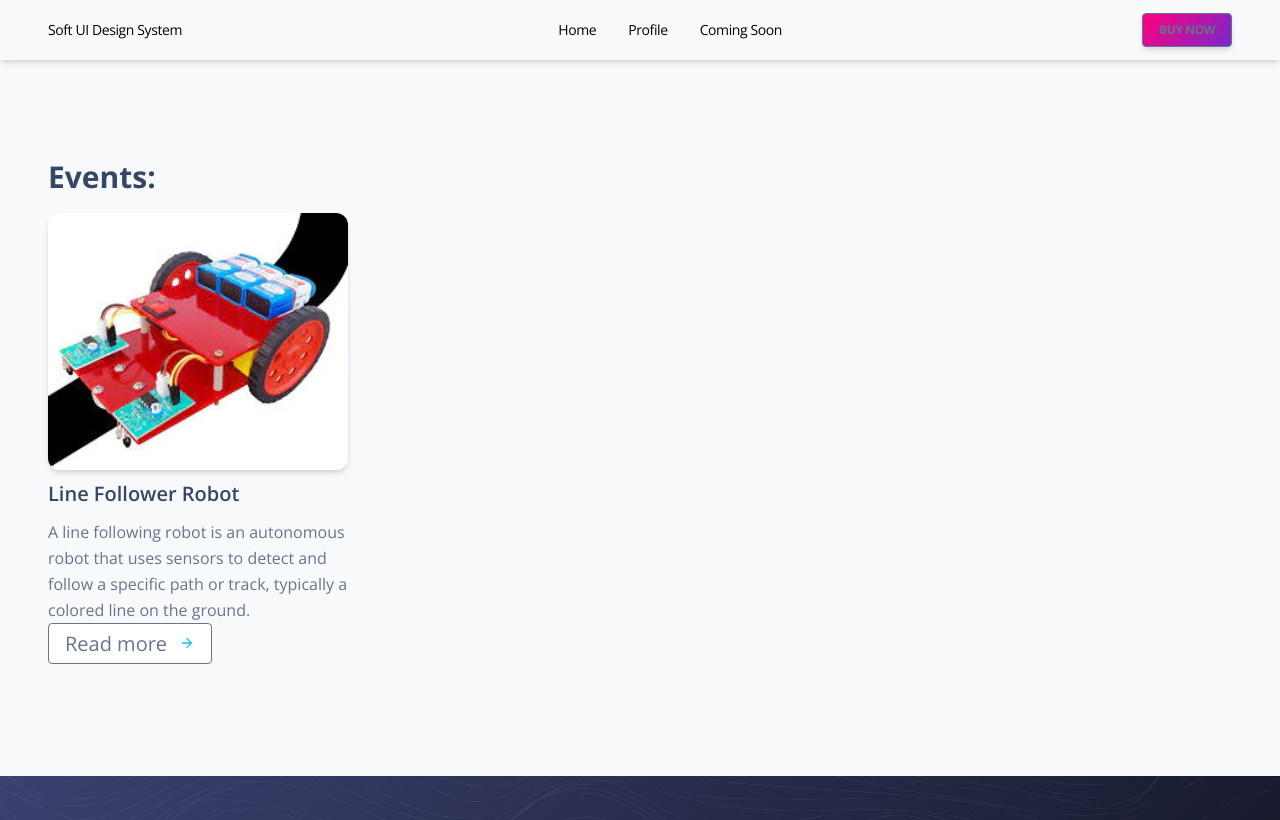
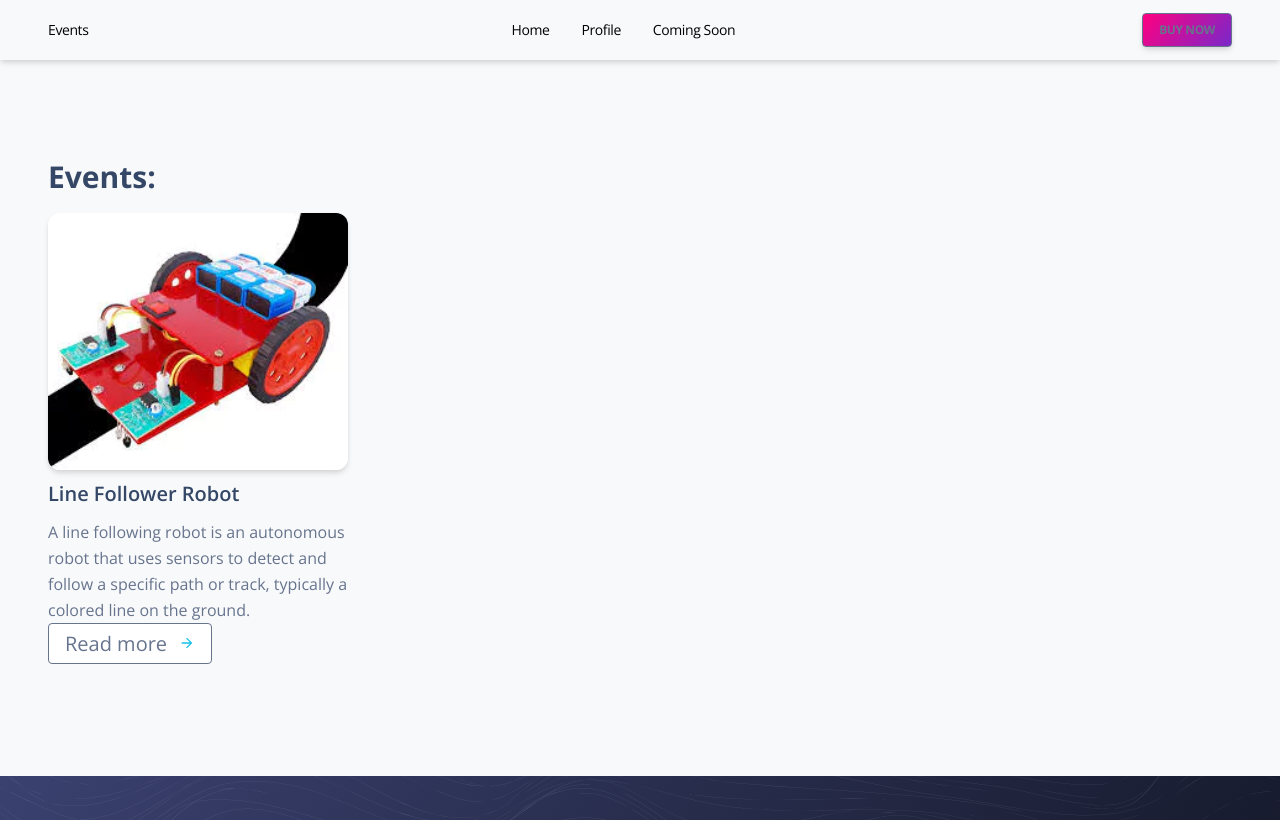
Before and after one commit to aathi-git/RoboticsClub, a website built with Parcel: page event.html in a window 1280 px wide. Shown: the top 820 px of the page. Built offline with nearby package versions, Linux system fonts and the light colour scheme.

Commit message:
Update event.html

```diff
--- a/event.html
+++ b/event.html
@@ -52,7 +52,7 @@
           <nav class="header-full-nav">
             <div class="header-full-container">
               <a href="index.html" class="header-full-navlink Large">
-                Soft UI Design System
+                Events
               </a>
               <div class="header-full-menu">
                 <a href="index.html" class="header-full-navlink1 Large">Home</a>
```
